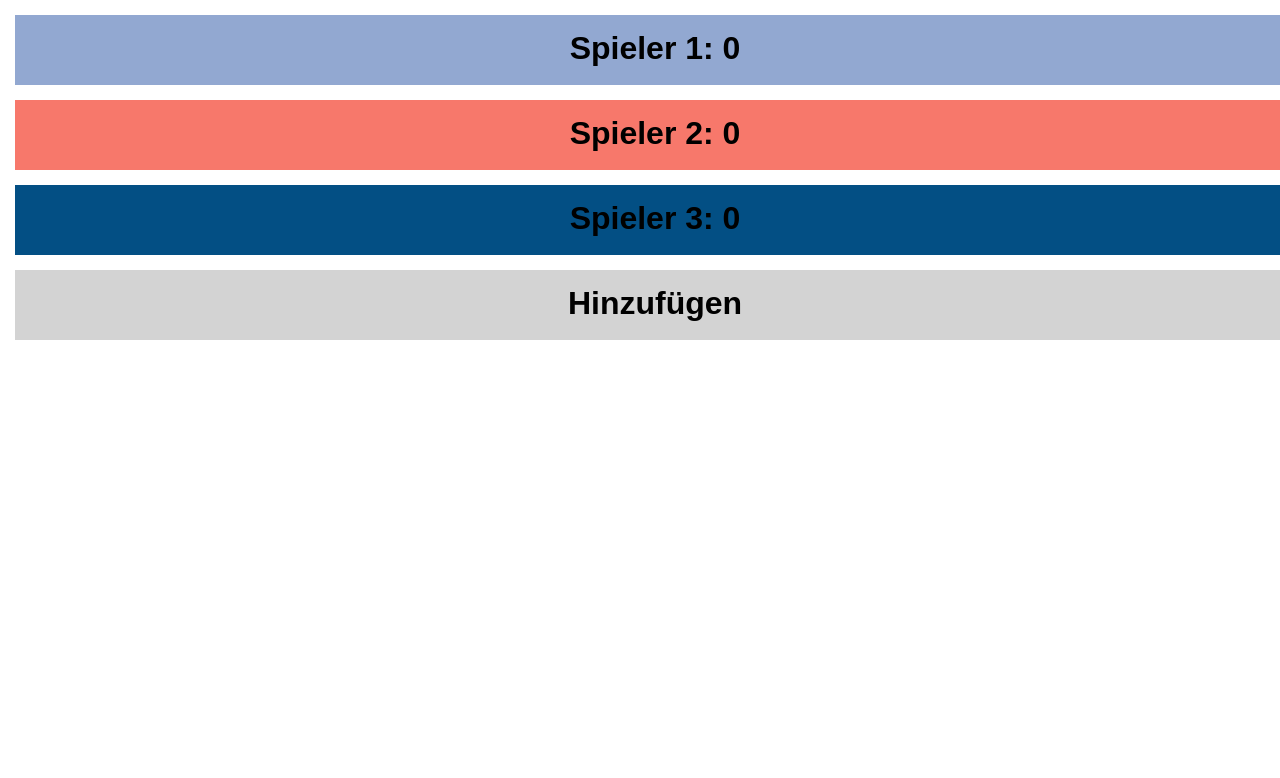
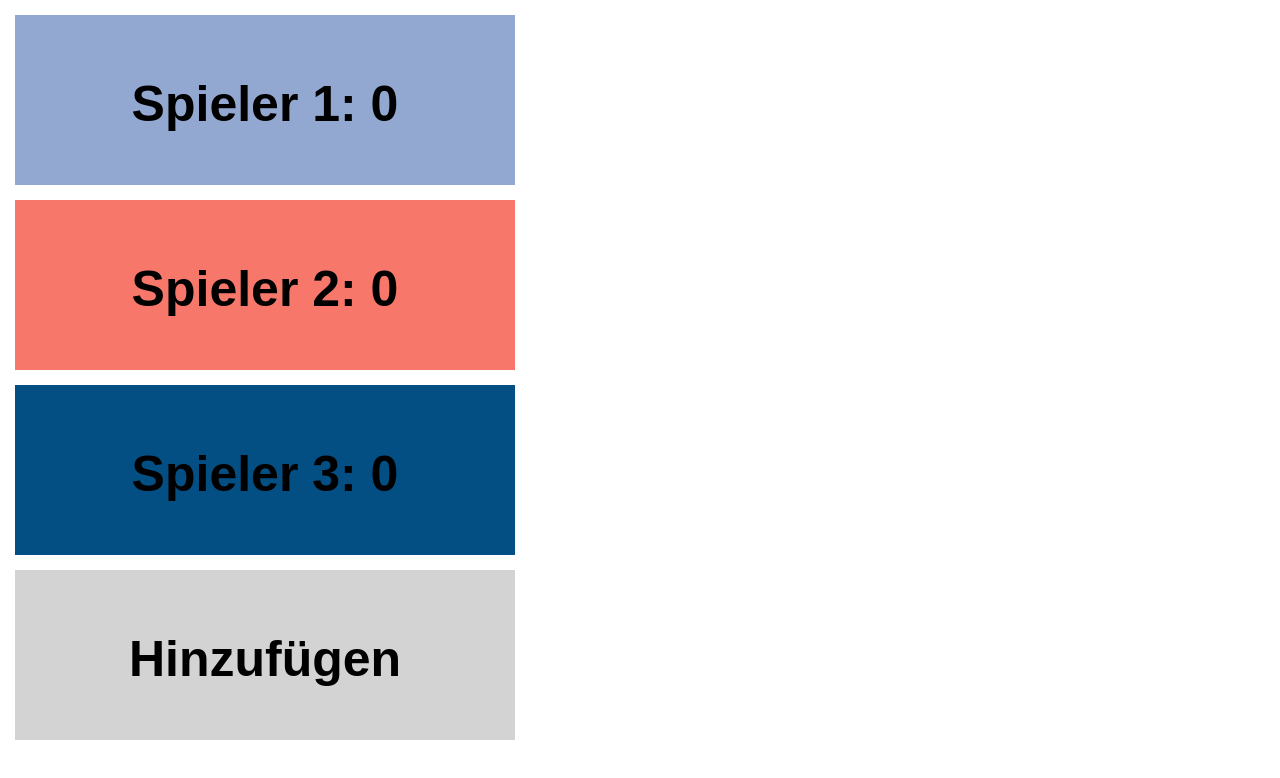
Before and after one commit to LennyMueller/lennymueller.github.io, a plain HTML site: page guessthesong.html in a window 1280 px wide. Drawn offline with Linux system fonts and the light colour scheme.

Commit message:
Add files via upload

```diff
--- a/styles/guessthesongstyles.css
+++ b/styles/guessthesongstyles.css
@@ -5,15 +5,16 @@
 
 .scorecard {
   margin: 15px;
-  padding-top: 15px;
-  width: 100%;
-  height: 55px;
+  padding-top: 60px;
+  width: 500px;
+  height: 110px;
   text-align: center;
   vertical-align: middle;
 }
 
 .scorecard h1 {
   font-family: sans-serif;
+  font-size: 50px;
 }
 
 .color1 {
```
